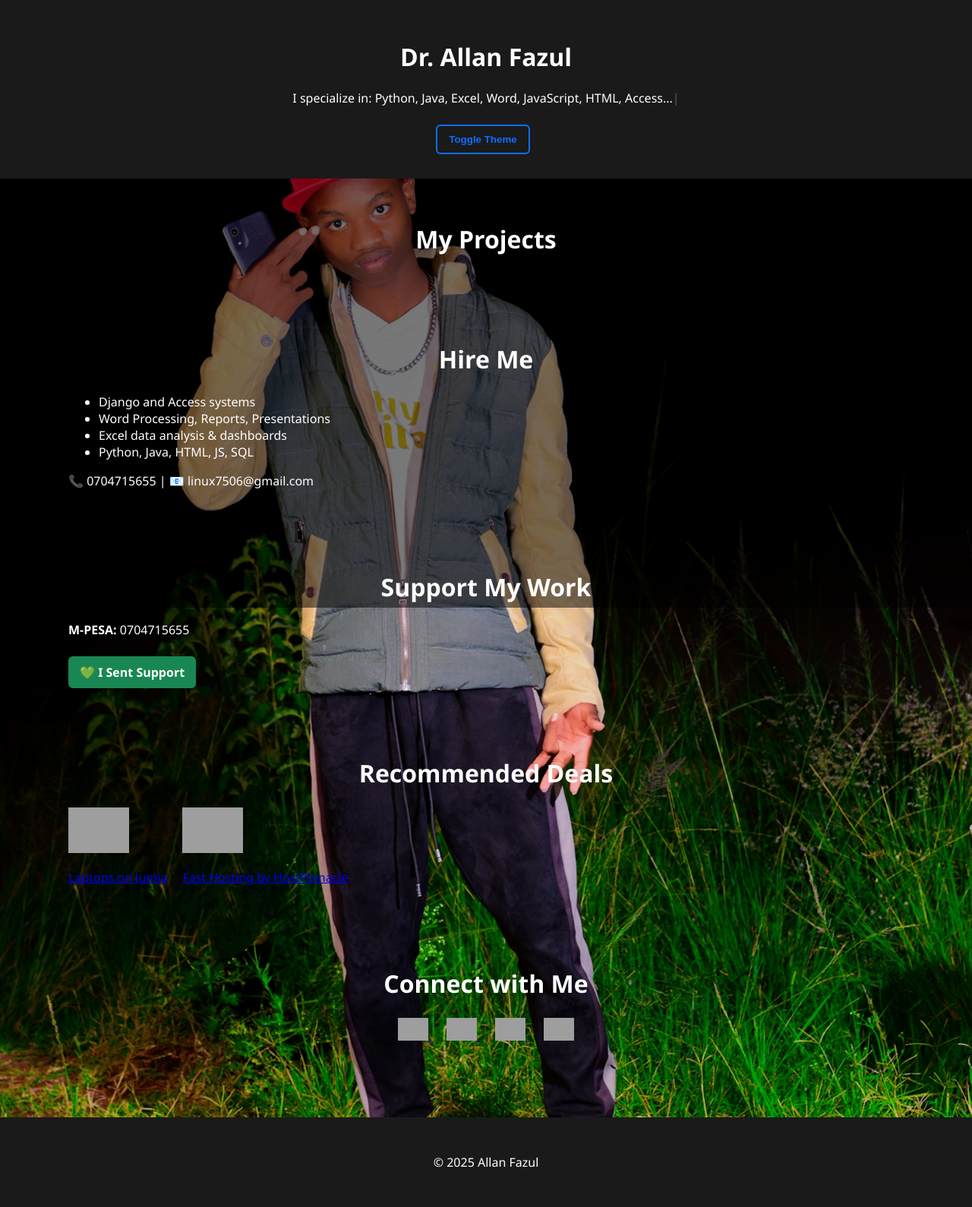
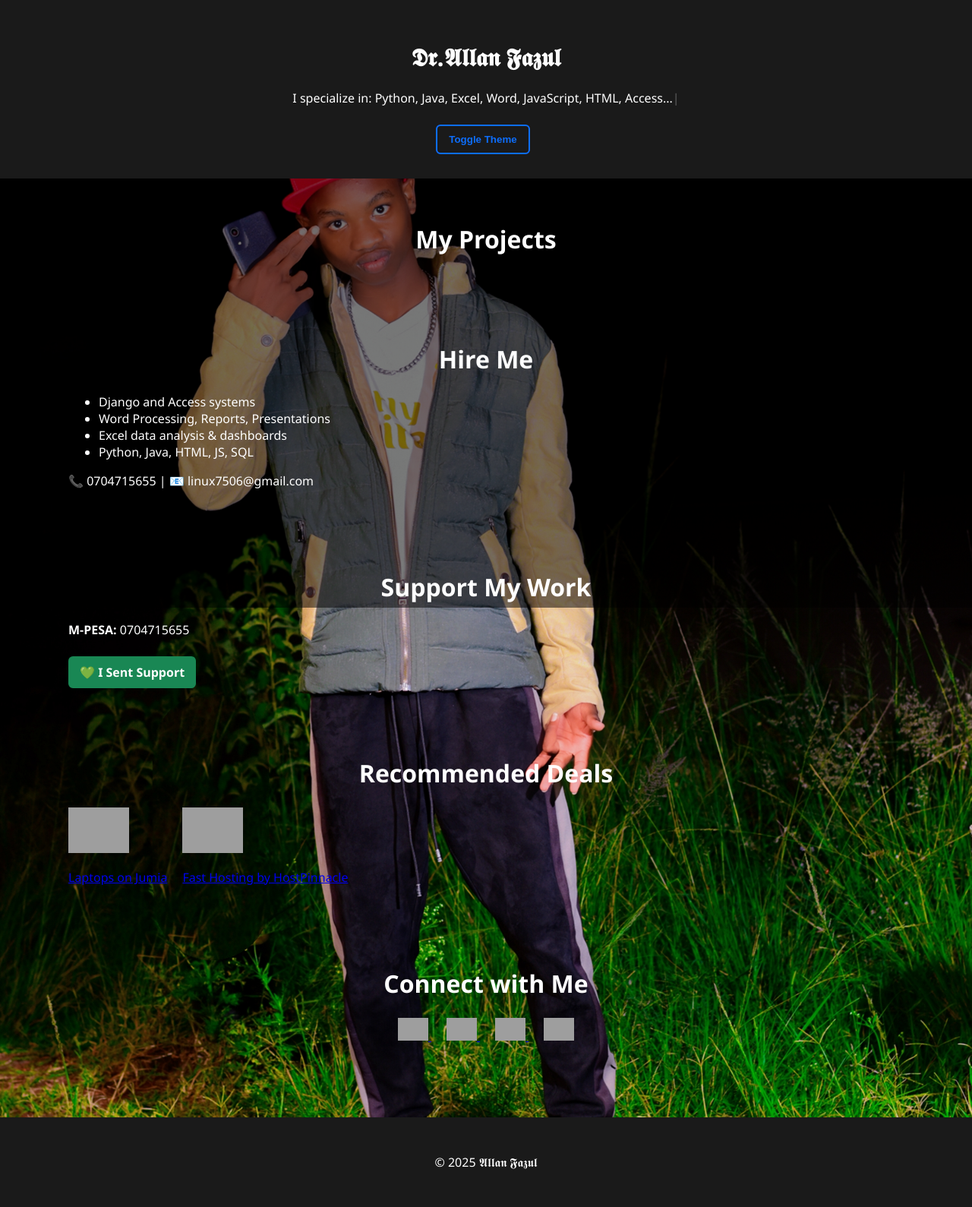
Before and after one commit to Buggy7506/Allan-portfolio, a Django app: page / in a window 1280 px wide. Shown: the whole page at 76% size. Run offline with Django 5.2, Linux system fonts and the light colour scheme; data that the repository does not hold is empty; grey boxes are pictures that could not be loaded.

Commit message:
Update index.html

```diff
--- a/portfolio/templates/portfolio/index.html
+++ b/portfolio/templates/portfolio/index.html
@@ -3,7 +3,7 @@
 {% block content %}
 
 <header>
-  <h1>Dr. Allan Fazul</h1>
+  <h1>𝕯𝖗.𝕬𝖑𝖑𝖆𝖓 𝕱𝖆𝖟𝖚𝖑</h1>
   <p><span id="typed-text"></span><span class="cursor">|</span></p>
   <button onclick="toggleTheme()" class="btn btn-outline-primary">Toggle Theme</button>
 </header><section class="container">
@@ -83,6 +83,6 @@
     </a>
   </div>
 </section><footer>
-  <p>&copy; 2025 Allan Fazul</p>
+  <p>&copy; 2025 𝕬𝖑𝖑𝖆𝖓 𝕱𝖆𝖟𝖚𝖑 </p>
 </footer>
 {% endblock %}
```
